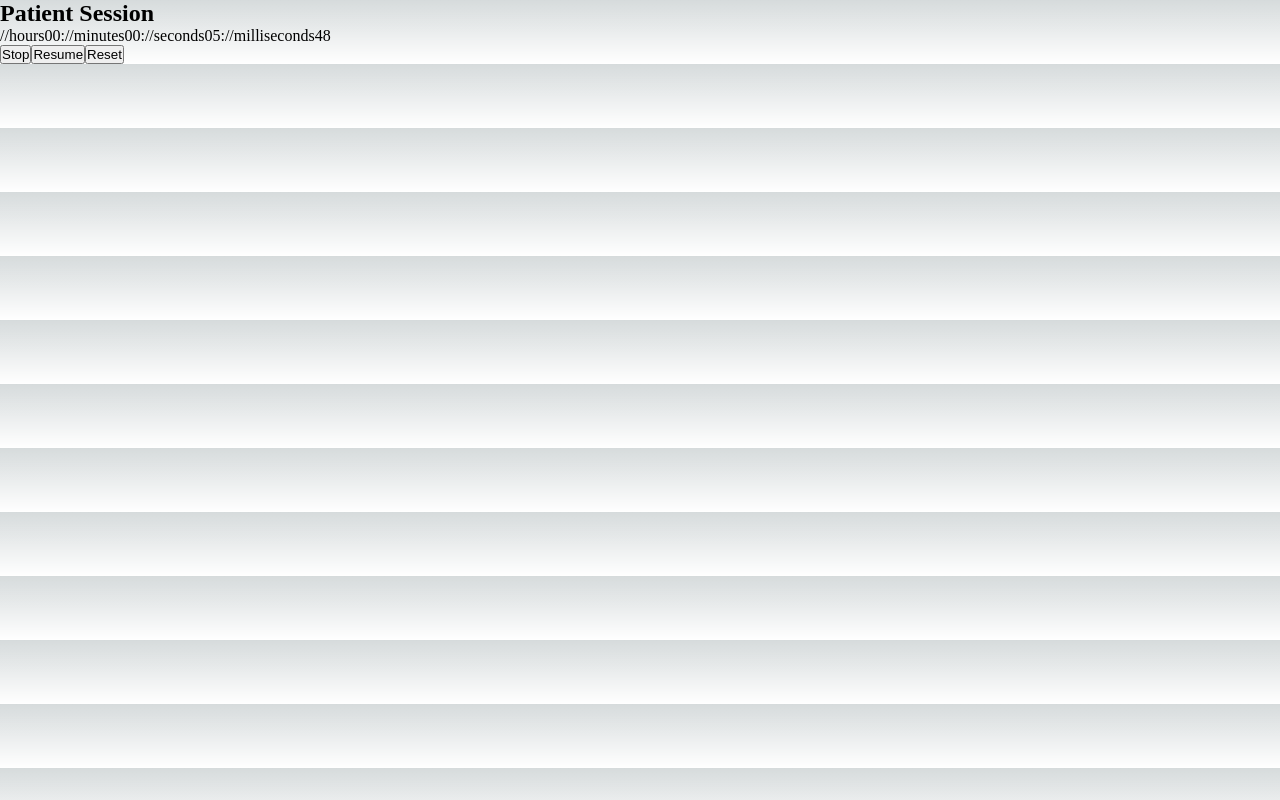
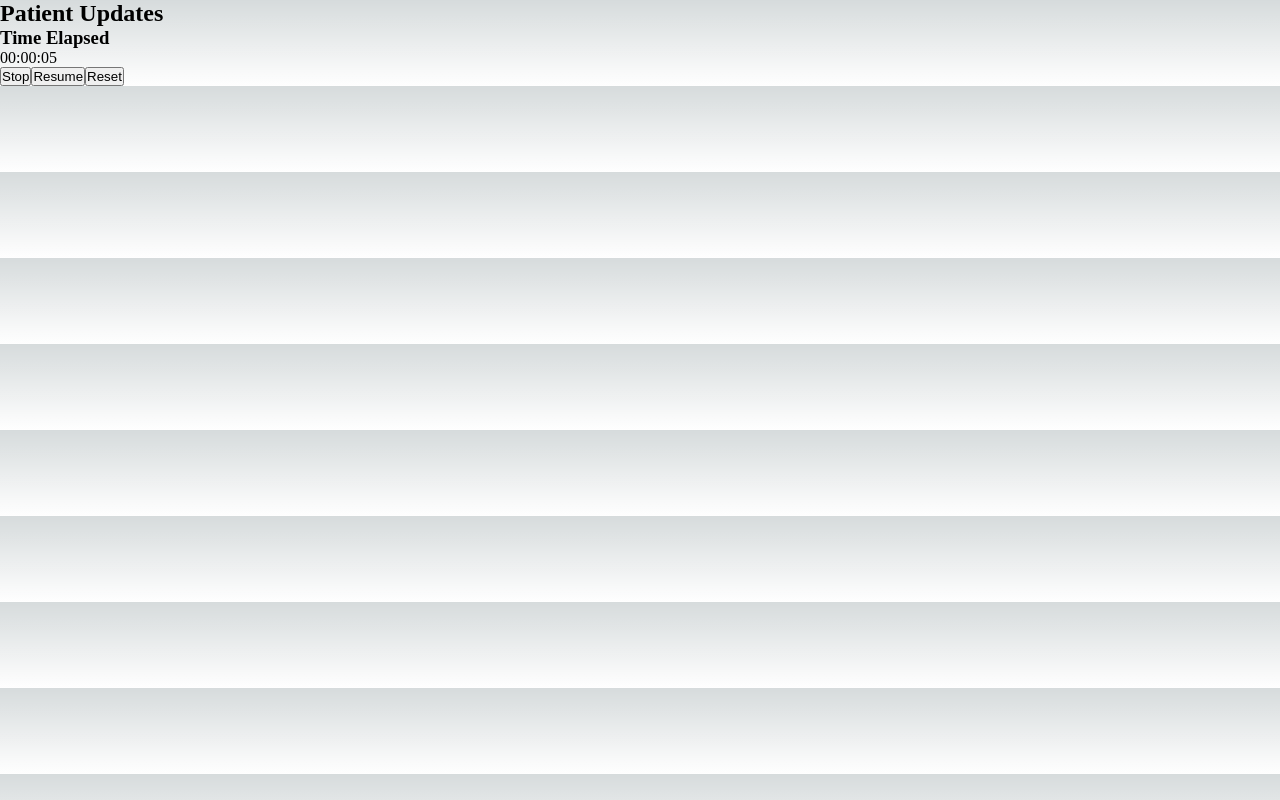
Before and after one commit to adahe8/dental-pain-tracker, a Next.js app in the folder project-software/: page /session in a window 1280 px wide. Built offline with nearby package versions, Linux system fonts and the light colour scheme.

Commit message:
minor edits for display, linking session & timer

```diff
--- a/project-software/components/Timer.js
+++ b/project-software/components/Timer.js
@@ -20,14 +20,12 @@ function Timer() {
     return (
         <div className="timer">
             <div>
-                //hours
+                <div className="row">
+                <h3>Time Elapsed</h3>
                 <span>{("0" + Math.floor((time/3600000) % 60)).slice(-2)}:</span>
-                //minutes
                 <span>{("0" + Math.floor((time/60000) % 60)).slice(-2)}:</span>
-                //seconds
-                <span>{("0" + Math.floor((time/1000) % 60)).slice(-2)}:</span>
-                //milliseconds
-                <span>{("0" + ((time/10) % 100)).slice(-2)}</span>
+                <span>{("0" + Math.floor((time/1000) % 60)).slice(-2)}</span>
+                </div>
             </div>
             <div>
                 <button onClick={() => setTimerOn(false)}> Stop </button>
--- a/project-software/pages/session.js
+++ b/project-software/pages/session.js
@@ -6,8 +6,9 @@ import Timer from '../components/Timer'
 export default function session(){
     return (
         <div>
-            <h2> Patient Session </h2>
+            <h2> Patient Updates </h2>
             <Timer />
+
         </div>
     )
 }
```
